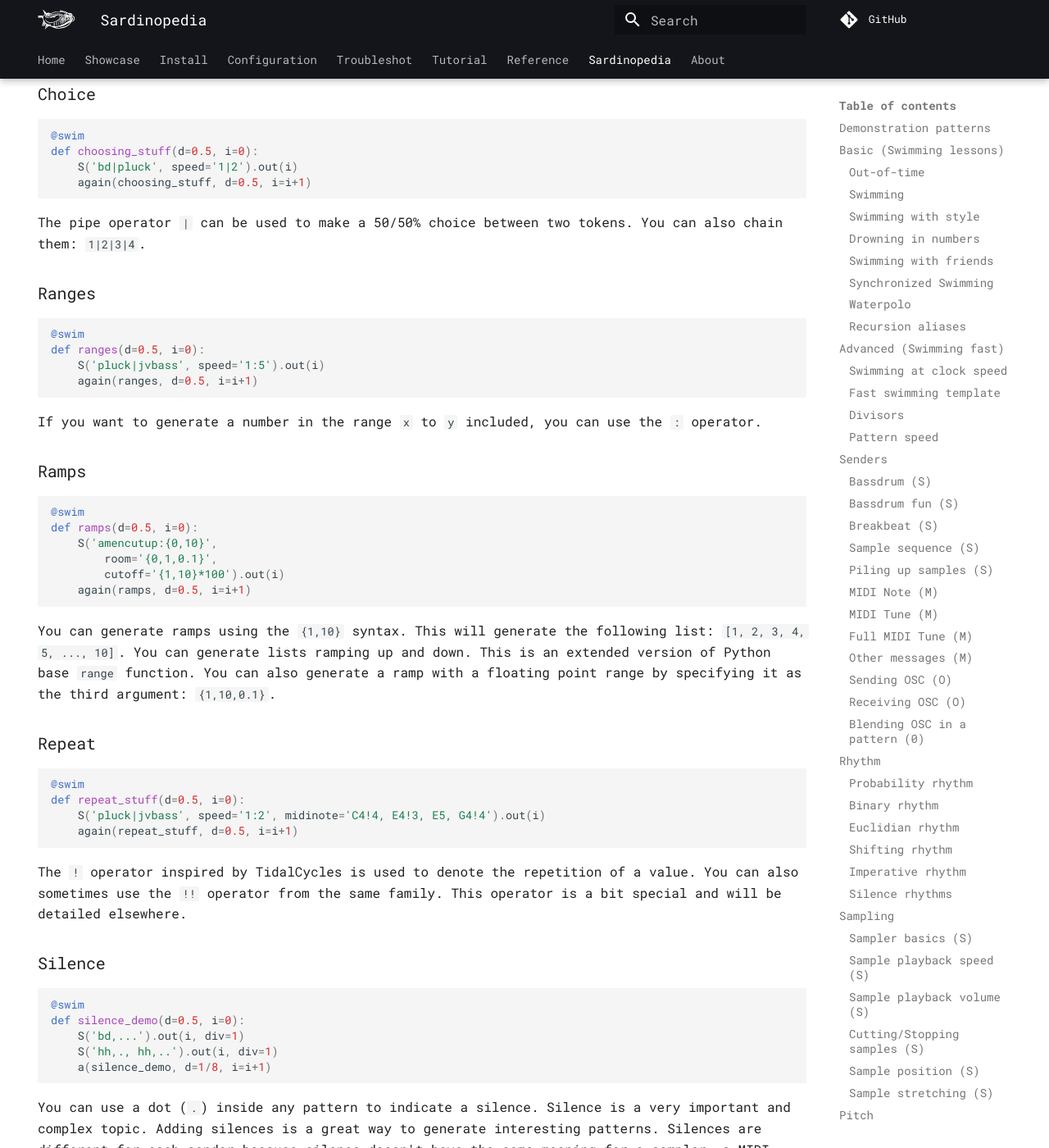
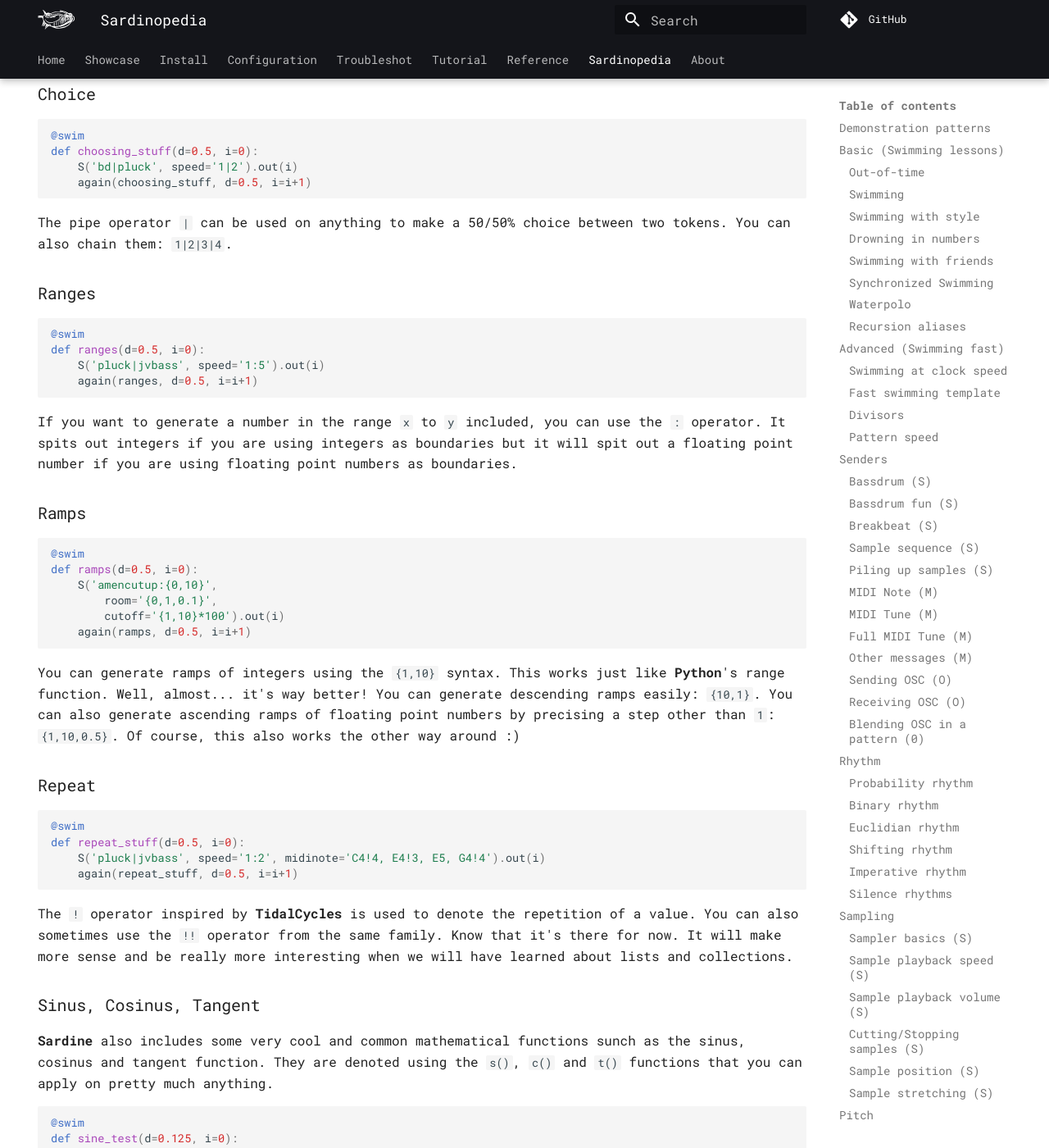
Before and after one commit to EmmaleeBonderud0325/sardine, an MkDocs documentation site: the page built from docs/sardinopedia.md, in a window 1280 px wide and 1400 px high, scrolled down 22909 px. Shown: the whole window at 82% size. Built offline with MkDocs 1.6.1 and Material for MkDocs 9.7.7, drawn with Linux system fonts in a browser that asks for light colours; comment, search, counter and statistics services are not loaded; some of the changed text lies outside the part shown.

Commit message:
sin, cos, tan

````diff
--- a/docs/sardinopedia.md
+++ b/docs/sardinopedia.md
@@ -930,7 +930,7 @@ def choosing_stuff(d=0.5, i=0):
     S('bd|pluck', speed='1|2').out(i)
     again(choosing_stuff, d=0.5, i=i+1)
 ```
-The pipe operator `|` can be used to make a 50/50% choice between two tokens. You can also chain them: `1|2|3|4`.
+The pipe operator `|` can be used on anything to make a 50/50% choice between two tokens. You can also chain them: `1|2|3|4`.
 
 ### Ranges
 
@@ -940,7 +940,7 @@ def ranges(d=0.5, i=0):
     S('pluck|jvbass', speed='1:5').out(i)
     again(ranges, d=0.5, i=i+1)
 ```
-If you want to generate a number in the range `x` to `y` included, you can use the `:` operator.
+If you want to generate a number in the range `x` to `y` included, you can use the `:` operator. It spits out integers if you are using integers as boundaries but it will spit out a floating point number if you are using floating point numbers as boundaries.
 
 ### Ramps
 
@@ -952,8 +952,7 @@ def ramps(d=0.5, i=0):
         cutoff='{1,10}*100').out(i)
     again(ramps, d=0.5, i=i+1)
 ```
-
-You can generate ramps using the `{1,10}` syntax. This will generate the following list: `[1, 2, 3, 4, 5, ..., 10]`. You can generate lists ramping up and down. This is an extended version of Python base `range` function. You can also generate a ramp with a floating point range by specifying it as the third argument: `{1,10,0.1}`.
+You can generate ramps of integers using the `{1,10}` syntax. This works just like **Python**'s range function. Well, almost... it's way better! You can generate descending ramps easily: `{10,1}`. You can also generate ascending ramps of floating point numbers by precising a step other than `1`: `{1,10,0.5}`. Of course, this also works the other way around :)
 
 ### Repeat
 
@@ -963,7 +962,18 @@ def repeat_stuff(d=0.5, i=0):
     S('pluck|jvbass', speed='1:2', midinote='C4!4, E4!3, E5, G4!4').out(i)
     again(repeat_stuff, d=0.5, i=i+1)
 ```
-The `!` operator inspired by TidalCycles is used to denote the repetition of a value. You can also sometimes use the `!!` operator from the same family. This operator is a bit special and will be detailed elsewhere.
+The `!` operator inspired by **TidalCycles** is used to denote the repetition of a value. You can also sometimes use the `!!` operator from the same family. Know that it's there for now. It will make more sense and be really more interesting when we will have learned about lists and collections.
+
+### Sinus, Cosinus, Tangent
+
+**Sardine** also includes some very cool and common mathematical functions sunch as the sinus, cosinus and tangent function. They are denoted using the `s()`, `c()` and `t()` functions that you can apply on pretty much anything.
+
+```python
+@swim
+def sine_test(d=0.125, i=0):
+    S('crow', speed='1+s($/40)').out(i, div=1, speed=1)
+    a(sine_test, d=0.125, i=i+1)
+```
 
 ### Silence
 
````
Also changed, not shown: other parts of docs/sardinopedia.md (+1 -1 lines).
